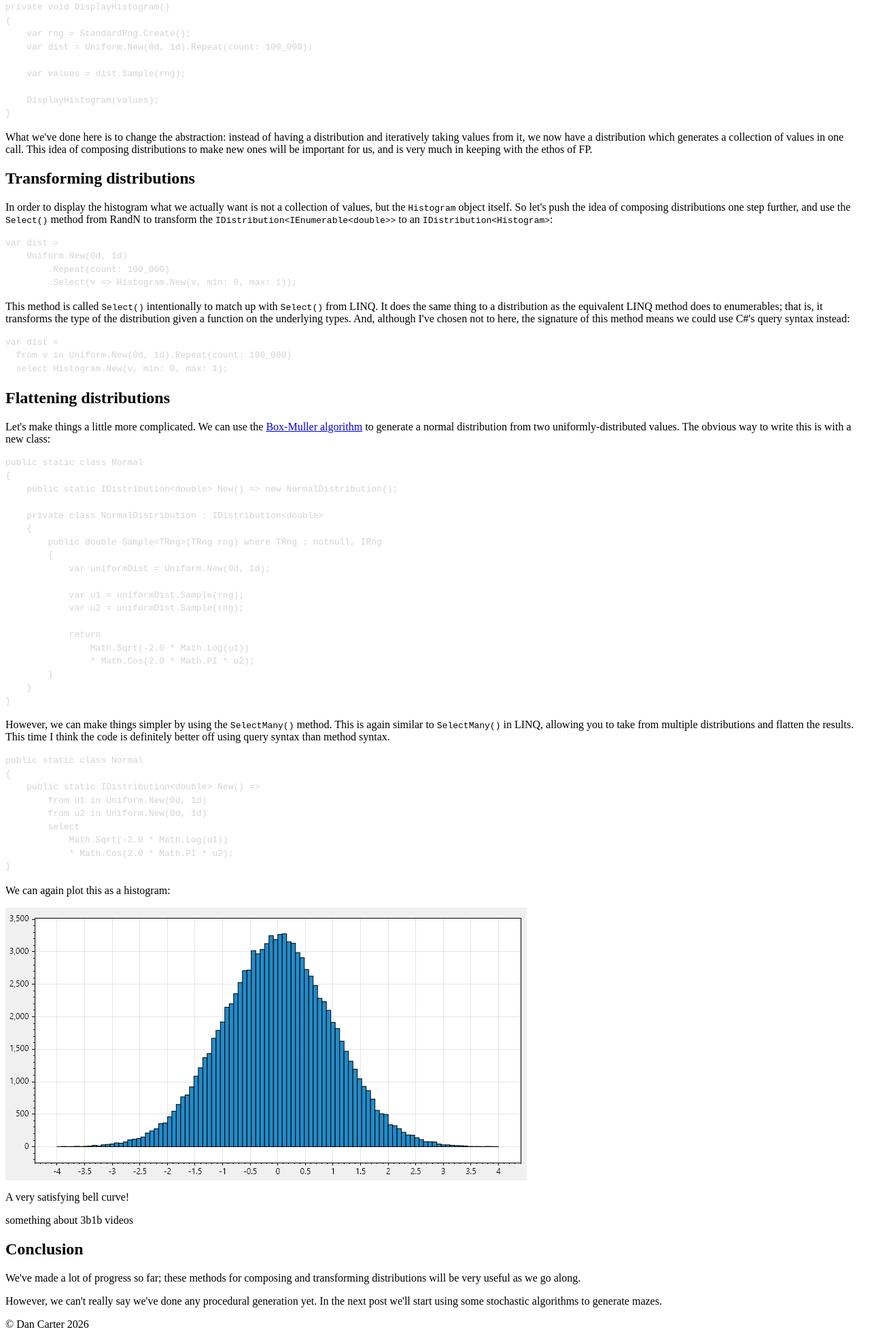
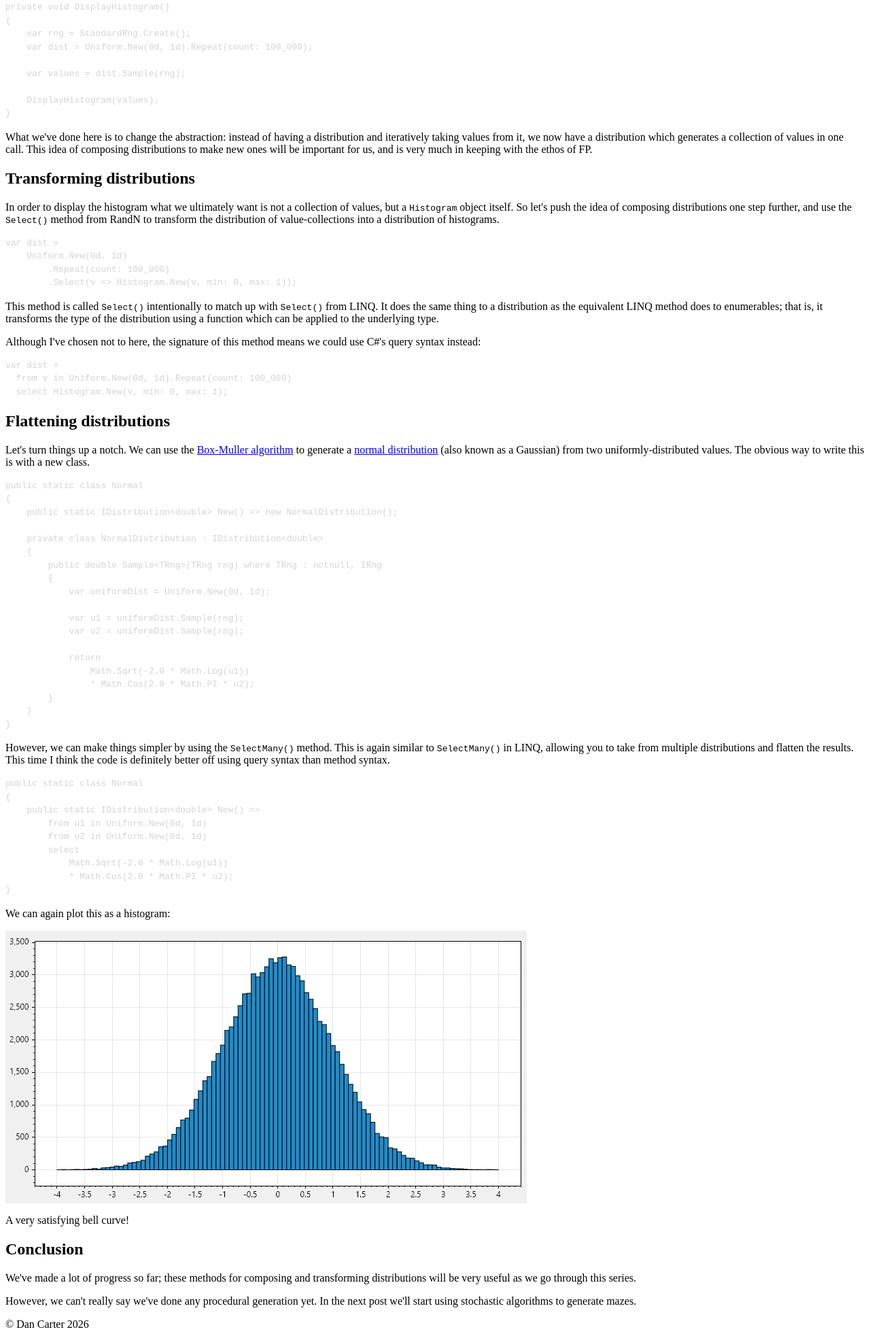
Before and after one commit to djcarter85/codingblog, an Eleventy site: page src/_posts/2025-01-08-PGF-02.md in a window 1280 px wide. Shown: the part 1022-2987 px from the top of the page at 68% size. Built offline with nearby package versions, Linux system fonts and the light colour scheme; Eleventy itself is replaced by a stand-in of ours; some packages are replaced by stand-ins of ours; code samples lack their colours; files that its build step writes are made by us from their sources; a web font is replaced by a local one.

Commit message:
revuiew post 1 and 2

````diff
--- a/src/_posts/2025-01-08-PGF-02.md
+++ b/src/_posts/2025-01-08-PGF-02.md
@@ -14,7 +14,8 @@ sacrificing functional purity.
 
 ## Repeating distributions
 
-Last time we had this function which repeatedly sampled from a given distribution.
+Last time we had this function which repeatedly sampled from a given
+distribution.
 
 ```cs
 private static IEnumerable<T> TakeSamples<T, TRng>(
@@ -80,11 +81,11 @@ keeping with the ethos of FP.
 
 ## Transforming distributions
 
-In order to display the histogram what we actually want is not a collection of
-values, but the `Histogram` object itself. So let's push the idea of composing
+In order to display the histogram what we ultimately want is not a collection of
+values, but a `Histogram` object itself. So let's push the idea of composing
 distributions one step further, and use the `Select()` method from RandN to
-transform the `IDistribution<IEnumerable<double>>` to an
-`IDistribution<Histogram>`:
+transform the distribution of value-collections into a distribution of
+histograms.
 
 ```cs
 var dist =
@@ -95,9 +96,11 @@ var dist =
 
 This method is called `Select()` intentionally to match up with `Select()` from
 LINQ. It does the same thing to a distribution as the equivalent LINQ method
-does to enumerables; that is, it transforms the type of the distribution given a
-function on the underlying types. And, although I've chosen not to here, the
-signature of this method means we could use C#'s query syntax instead:
+does to enumerables; that is, it transforms the type of the distribution using a
+function which can be applied to the underlying type.
+
+Although I've chosen not to here, the signature of this method means we could
+use C#'s query syntax instead:
 
 ```cs
 var dist =
@@ -107,10 +110,12 @@ var dist =
 
 ## Flattening distributions
 
-Let's make things a little more complicated. We can use the [Box-Muller
+Let's turn things up a notch. We can use the [Box-Muller
 algorithm](https://en.wikipedia.org/wiki/Box%E2%80%93Muller_transform) to
-generate a normal distribution from two uniformly-distributed values. The
-obvious way to write this is with a new class:
+generate a [normal
+distribution](https://en.wikipedia.org/wiki/Normal_distribution) (also known as
+a Gaussian) from two uniformly-distributed values. The obvious way to write this
+is with a new class.
 
 ```cs
 public static class Normal
@@ -158,12 +163,10 @@ distribution](/assets/images/2025-01-08-PGF-02/normal.png)
 
 A very satisfying bell curve!
 
-something about 3b1b videos
-
 ## Conclusion
 
 We've made a lot of progress so far; these methods for composing and
-transforming distributions will be very useful as we go along.
+transforming distributions will be very useful as we go through this series.
 
 However, we can't really say we've done any procedural generation yet. In the
-next post we'll start using some stochastic algorithms to generate mazes.
+next post we'll start using stochastic algorithms to generate mazes.
````
Also changed, not shown: src/_posts/2025-01-01-PGF-01.md (+6 -5 lines).
